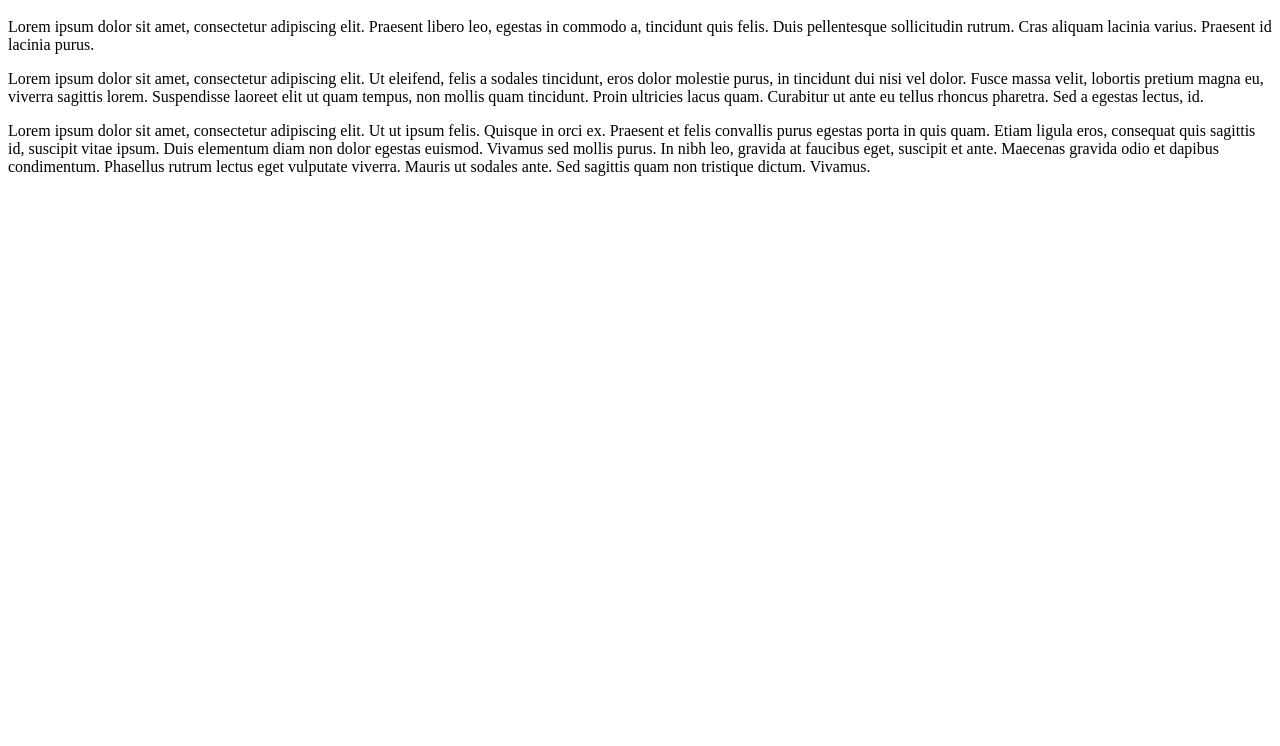
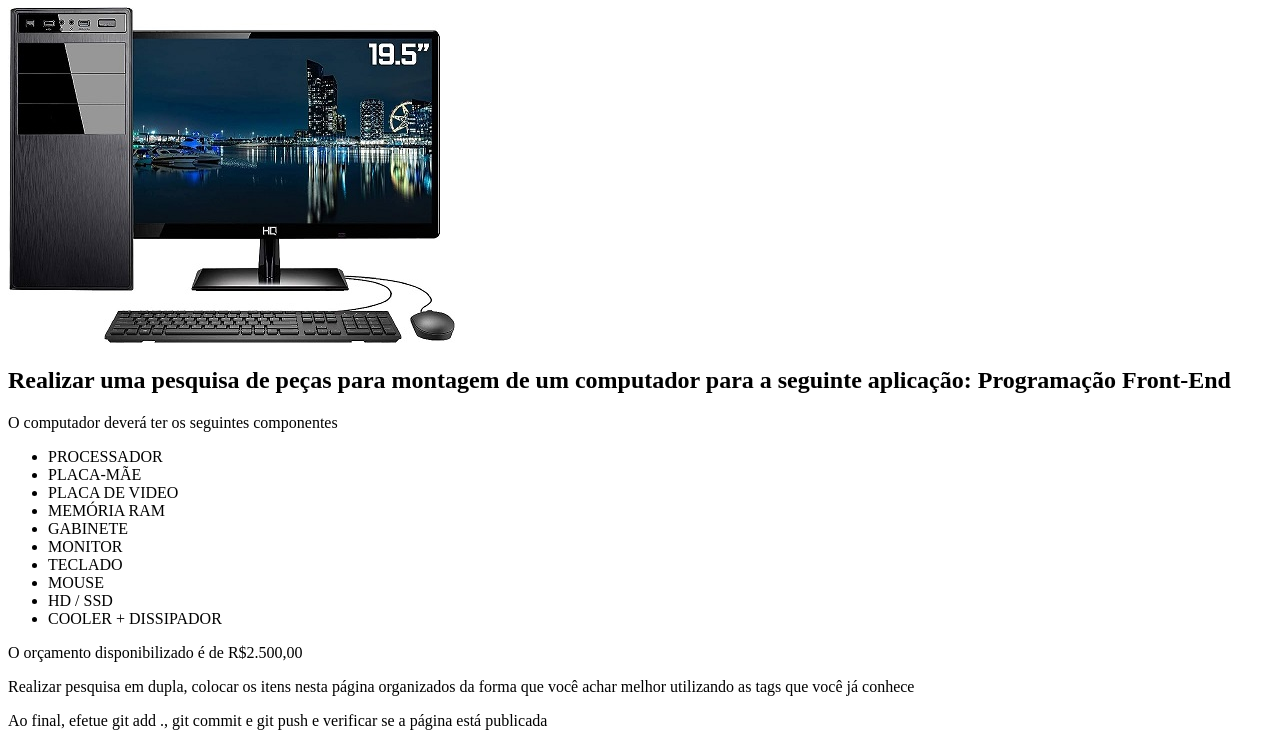
Before and after one commit to Cleyton-Souza/atividadeFTIC, a plain HTML site: page index.html in a window 1280 px wide. Shown: the part 99-845 px from the top of the page. Before the commit the page ends 800 px from the top, so only its background shows below. Drawn offline with Linux system fonts and the light colour scheme.

Commit message:
Criada página de pesquisa de preços de computador, incluindo imagens e listas, odenadas ou não

```diff
--- a/index.html
+++ b/index.html
@@ -1,18 +1,41 @@
 <!DOCTYPE html>
 
 <html>
-    <head>
+    <head> Orçamento Técnico - Aula de GIT, VSCode e GitHub
 
     </head>
 
     <body>
-        <h1>Lorem ipsum dolor sit amet, consectetur adipiscing elit. Nam sed massa convallis, laoreet lectus id.</h1>
+        <h1>Orçamento Técnico</h1>
 
-            <p>Lorem ipsum dolor sit amet, consectetur adipiscing elit. Praesent libero leo, egestas in commodo a, tincidunt quis felis. Duis pellentesque sollicitudin rutrum. Cras aliquam lacinia varius. Praesent id lacinia purus.</p>
+        <img src="computador-50.jpg" alt="Foto do computador">
 
-            <p>Lorem ipsum dolor sit amet, consectetur adipiscing elit. Ut eleifend, felis a sodales tincidunt, eros dolor molestie purus, in tincidunt dui nisi vel dolor. Fusce massa velit, lobortis pretium magna eu, viverra sagittis lorem. Suspendisse laoreet elit ut quam tempus, non mollis quam tincidunt. Proin ultricies lacus quam. Curabitur ut ante eu tellus rhoncus pharetra. Sed a egestas lectus, id.</p>
+            <h2>Realizar uma pesquisa de peças para montagem de um computador para a seguinte aplicação: Programação Front-End</h2>
+            <p>O computador deverá ter os seguintes componentes</p>
 
-            <p>Lorem ipsum dolor sit amet, consectetur adipiscing elit. Ut ut ipsum felis. Quisque in orci ex. Praesent et felis convallis purus egestas porta in quis quam. Etiam ligula eros, consequat quis sagittis id, suscipit vitae ipsum. Duis elementum diam non dolor egestas euismod. Vivamus sed mollis purus. In nibh leo, gravida at faucibus eget, suscipit et ante. Maecenas gravida odio et dapibus condimentum. Phasellus rutrum lectus eget vulputate viverra. Mauris ut sodales ante. Sed sagittis quam non tristique dictum. Vivamus.</p>
+            <!-- LISTA NÃO ORDENADA -->
+
+            <ul>
+
+            <li>PROCESSADOR</li>
+            <li>PLACA-MÃE</li>
+            <li>PLACA DE VIDEO</li>
+            <li>MEMÓRIA RAM</li>
+            <li>GABINETE</li>
+            <li>MONITOR</li>
+            <li>TECLADO</li>
+            <li>MOUSE</li>
+            <li>HD / SSD</li>
+            <li>COOLER + DISSIPADOR</li>
+
+            </ul>
+
+            <p>O orçamento disponibilizado é de R$2.500,00</p>
+
+            <p>Realizar pesquisa em dupla, colocar os itens nesta página organizados da forma que você achar melhor utilizando as tags que você já conhece</p>
+
+            <p>Ao final, efetue git add ., git commit e git push e verificar se a página está publicada</p>
+
 
 
     </body>
```
Also changed, not shown: computador-100.jpg (added), computador-30.jpg (added), computador-50.jpg (added).
